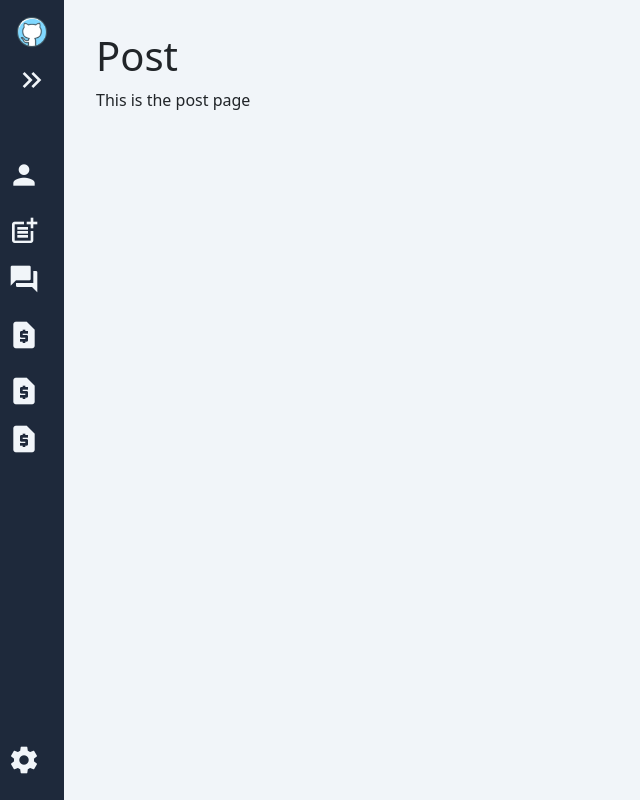
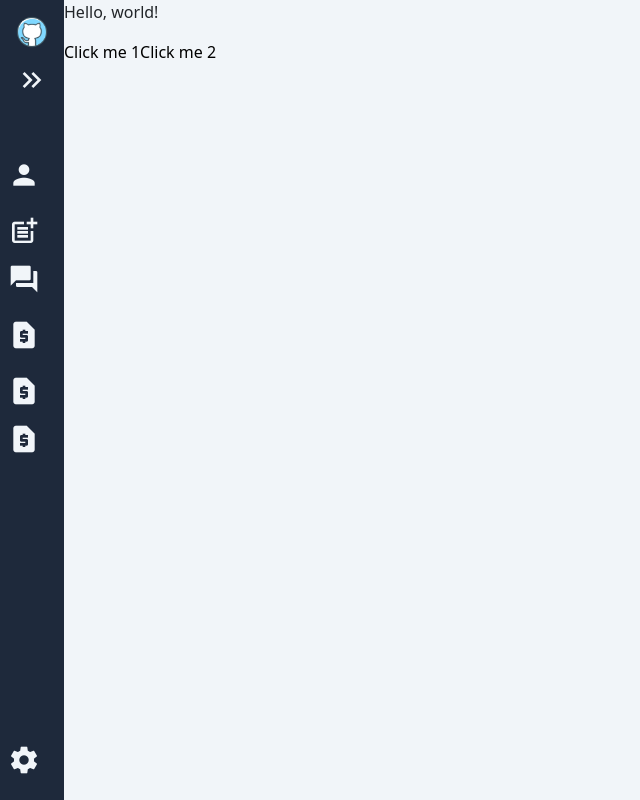
Before and after one commit to thunyathep/Dashboard, a Vue app: page /post in a window 1280 px wide. Shown: the whole page, without its empty margins (0-640 px from the left). Built offline with nearby package versions, Linux system fonts and the light colour scheme; a web font is replaced by a local one.

Commit message:
อย่าพึ่งตุย

```diff
--- a/src/views/Post.vue
+++ b/src/views/Post.vue
@@ -1,14 +1,25 @@
 <template>
-    <main class="post-page">
-        <h1>Post</h1>
-        <p>This is the post page</p>
-    </main>
+  <div>
+    <p>{{ message }}</p>
+    <button @click="changeMessage1">Click me 1</button>
+    <button @click="changeMessage2">Click me 2</button>
+  </div>
 </template>
 
 <script>
-
+export default {
+  data() {
+    return {
+      message: 'Hello, world!'
+    }
+  },
+  methods: {
+    changeMessage1() {
+      this.message = 'Hi there!'
+    },
+    changeMessage2() {
+      this.message = 'Button 2 clicked!'
+    }
+  }
+}
 </script>
-
-<style lang="scss" scoped>
-
-</style>
```
